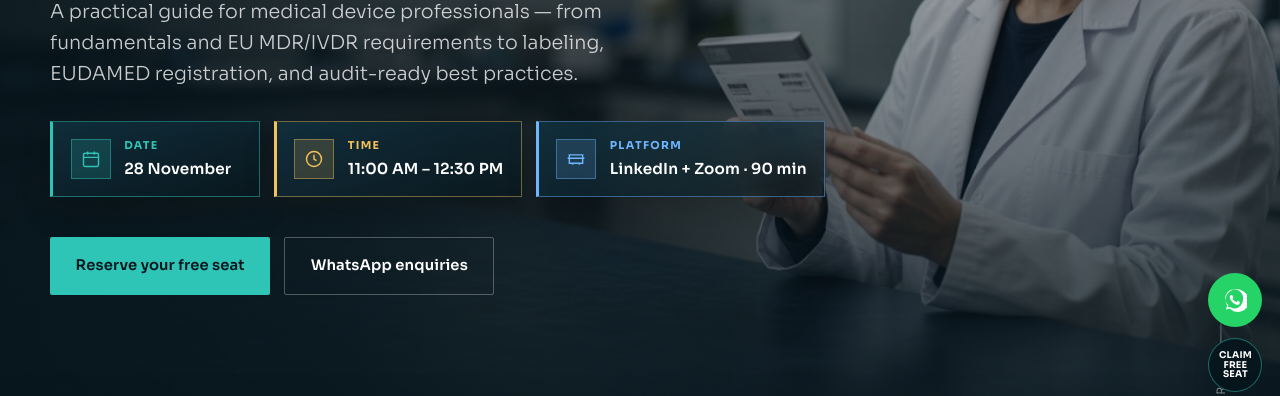
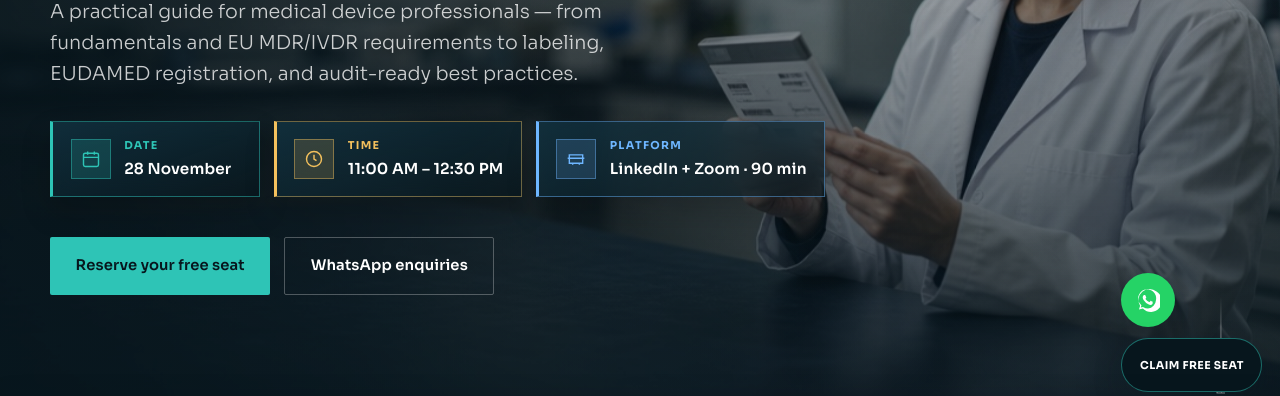
Before and after one commit to rounakdutta121/udiwebinar, a plain HTML site: page index.html in a window 1280 px wide. Shown: the part 352-748 px from the top of the page. Drawn offline with nearby package versions, Linux system fonts and the light colour scheme.

Commit message:
Put claim-seat CTA on one line with wider pill.
Widen the float button so the label reads as a single line.

Co-authored-by: Cursor <cursoragent@cursor.com>

```diff
--- a/index.html
+++ b/index.html
@@ -743,15 +743,17 @@
       background: #25d366; color: #fff;
     }
     .float-btn--seat {
-      width: 54px; height: 54px;
+      width: auto; min-width: 54px; height: 54px;
+      padding: 0 1.1rem;
       background: var(--ink); color: #fff;
       border-color: rgba(46,196,182,0.5);
+      border-radius: 999px;
       text-align: center;
-      padding: 0.35rem;
-      line-height: 1.05;
-      font-size: 0.58rem;
+      white-space: nowrap;
+      line-height: 1;
+      font-size: 0.68rem;
       font-weight: 700;
-      letter-spacing: 0.02em;
+      letter-spacing: 0.04em;
       text-transform: uppercase;
     }
     .float-btn--seat:hover {
@@ -1582,7 +1584,7 @@
       rel="noopener noreferrer"
       aria-label="Claim your free seat"
       title="Claim your free seat"
-    >Claim<br />free<br />seat</a>
+    >Claim free seat</a>
   </div>
 
   <script>
```
Also changed, not shown: public/index.html (+8 -6 lines).
